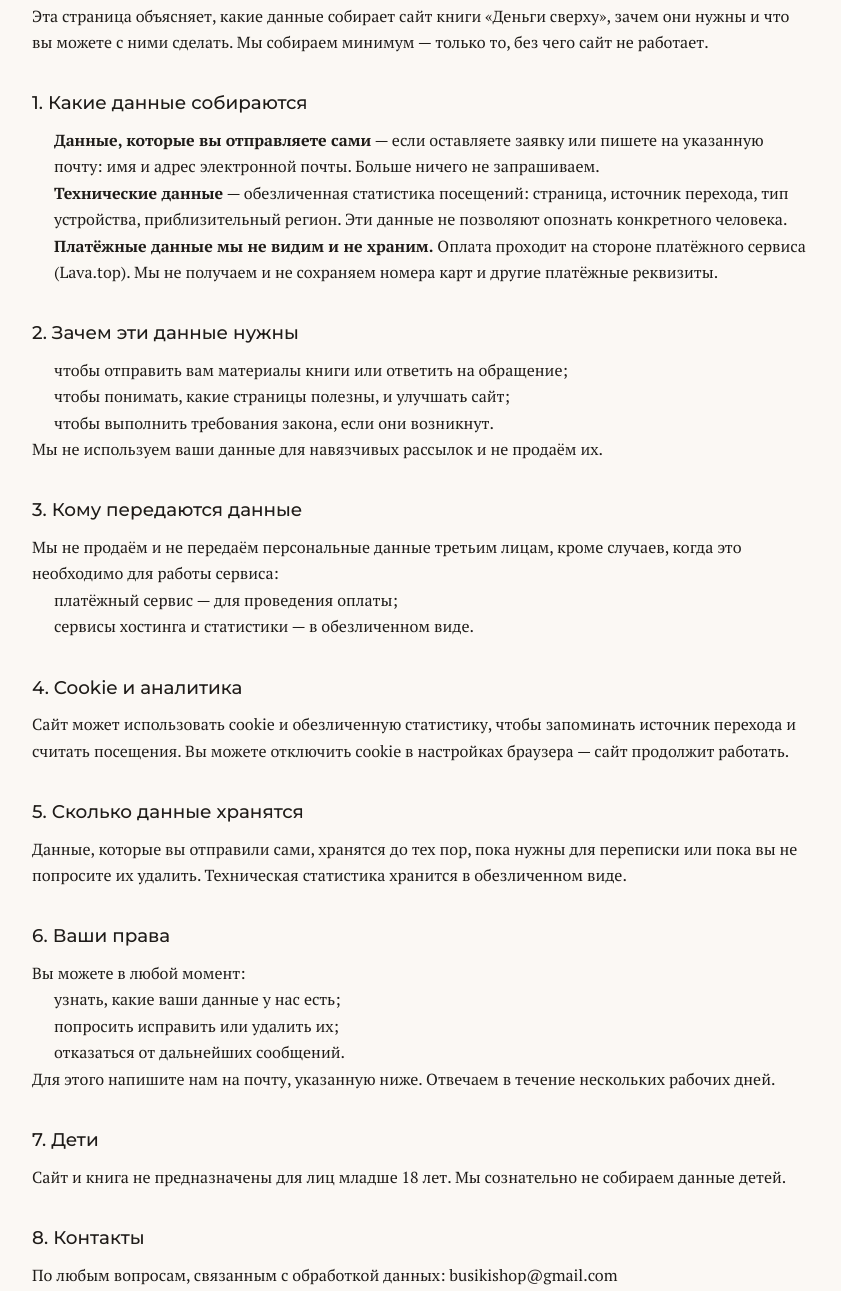
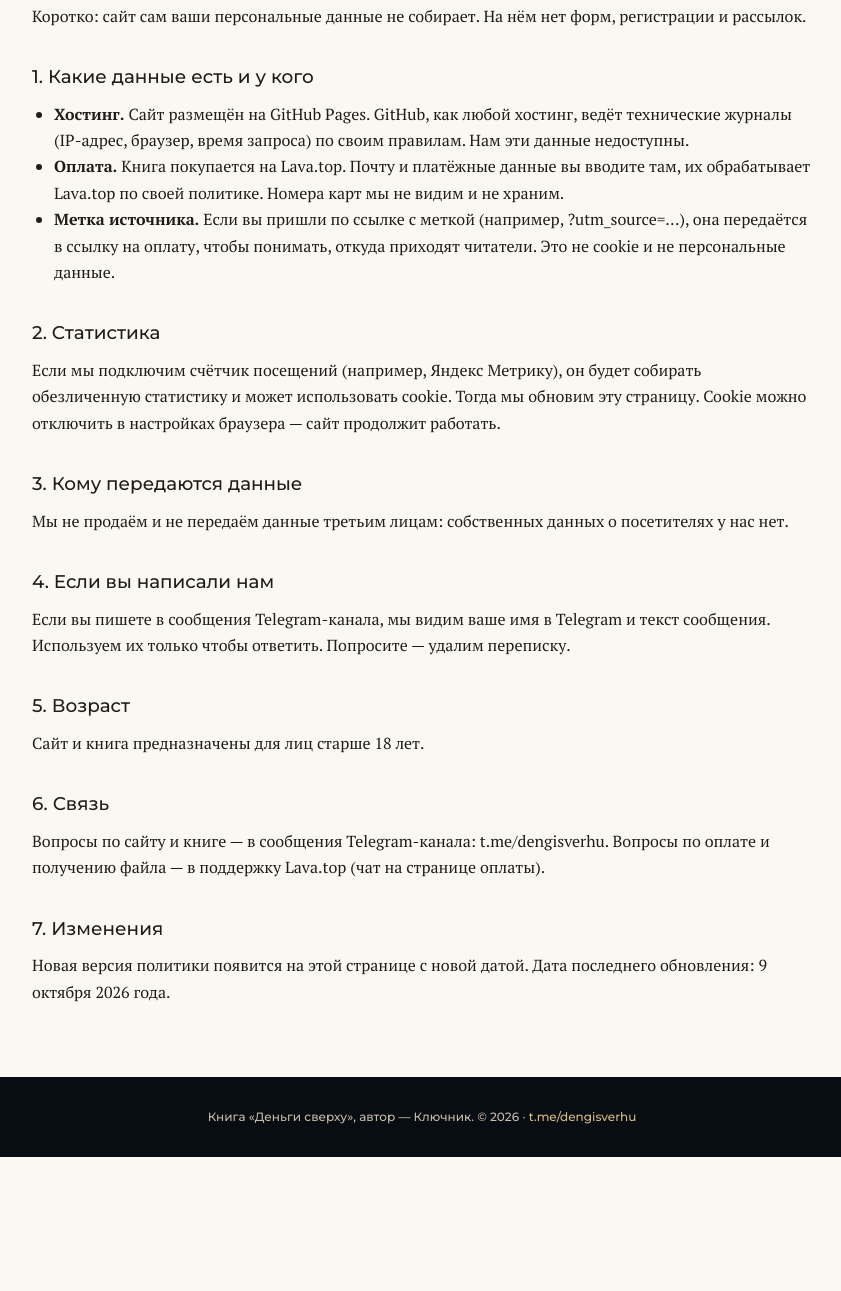
Before and after one commit to mralexod/dengi-sverhu, a plain HTML site: page privacy.html in a window 1280 px wide. Shown: the part 276-1567 px from the top of the page, without its empty margins (218-1059 px from the left). After the commit the page ends 1433 px from the top, so only its background shows below. Drawn offline with Linux system fonts and the light colour scheme.

Commit message:
Юр. страницы: контакт через Telegram, тексты по факту, ссылки закреплены в сборке

```diff
--- a/privacy.html
+++ b/privacy.html
@@ -36,53 +36,32 @@
   <h1>Политика конфиденциальности</h1>
   <p class="lead">Сайт книги «Деньги сверху» — mralexod.github.io/dengi-sverhu</p>
 
-  <p>Эта страница объясняет, какие данные собирает сайт книги «Деньги сверху», зачем они нужны и что вы можете с ними сделать. Мы собираем минимум — только то, без чего сайт не работает.</p>
+  <p>Коротко: сайт сам ваши персональные данные не собирает. На нём нет форм, регистрации и рассылок.</p>
 
-  <h2>1. Какие данные собираются</h2>
-  <ul>
-    <li><strong>Данные, которые вы отправляете сами</strong> — если оставляете заявку или пишете на указанную почту: имя и адрес электронной почты. Больше ничего не запрашиваем.</li>
-    <li><strong>Технические данные</strong> — обезличенная статистика посещений: страница, источник перехода, тип устройства, приблизительный регион. Эти данные не позволяют опознать конкретного человека.</li>
-    <li><strong>Платёжные данные мы не видим и не храним.</strong> Оплата проходит на стороне платёжного сервиса (Lava.top). Мы не получаем и не сохраняем номера карт и другие платёжные реквизиты.</li>
+  <h2>1. Какие данные есть и у кого</h2>
+  <ul style="list-style:disc">
+    <li><strong>Хостинг.</strong> Сайт размещён на GitHub Pages. GitHub, как любой хостинг, ведёт технические журналы (IP-адрес, браузер, время запроса) по своим правилам. Нам эти данные недоступны.</li>
+    <li><strong>Оплата.</strong> Книга покупается на Lava.top. Почту и платёжные данные вы вводите там, их обрабатывает Lava.top по своей политике. Номера карт мы не видим и не храним.</li>
+    <li><strong>Метка источника.</strong> Если вы пришли по ссылке с меткой (например, ?utm_source=…), она передаётся в ссылку на оплату, чтобы понимать, откуда приходят читатели. Это не cookie и не персональные данные.</li>
   </ul>
 
-  <h2>2. Зачем эти данные нужны</h2>
-  <ul>
-    <li>чтобы отправить вам материалы книги или ответить на обращение;</li>
-    <li>чтобы понимать, какие страницы полезны, и улучшать сайт;</li>
-    <li>чтобы выполнить требования закона, если они возникнут.</li>
-  </ul>
-  <p>Мы не используем ваши данные для навязчивых рассылок и не продаём их.</p>
+  <h2>2. Статистика</h2>
+  <p>Если мы подключим счётчик посещений (например, Яндекс Метрику), он будет собирать обезличенную статистику и может использовать cookie. Тогда мы обновим эту страницу. Cookie можно отключить в настройках браузера — сайт продолжит работать.</p>
 
   <h2>3. Кому передаются данные</h2>
-  <p>Мы не продаём и не передаём персональные данные третьим лицам, кроме случаев, когда это необходимо для работы сервиса:</p>
-  <ul>
-    <li>платёжный сервис — для проведения оплаты;</li>
-    <li>сервисы хостинга и статистики — в обезличенном виде.</li>
-  </ul>
+  <p>Мы не продаём и не передаём данные третьим лицам: собственных данных о посетителях у нас нет.</p>
 
-  <h2>4. Cookie и аналитика</h2>
-  <p>Сайт может использовать cookie и обезличенную статистику, чтобы запоминать источник перехода и считать посещения. Вы можете отключить cookie в настройках браузера — сайт продолжит работать.</p>
+  <h2>4. Если вы написали нам</h2>
+  <p>Если вы пишете в сообщения Telegram-канала, мы видим ваше имя в Telegram и текст сообщения. Используем их только чтобы ответить. Попросите — удалим переписку.</p>
 
-  <h2>5. Сколько данные хранятся</h2>
-  <p>Данные, которые вы отправили сами, хранятся до тех пор, пока нужны для переписки или пока вы не попросите их удалить. Техническая статистика хранится в обезличенном виде.</p>
+  <h2>5. Возраст</h2>
+  <p>Сайт и книга предназначены для лиц старше 18 лет.</p>
 
-  <h2>6. Ваши права</h2>
-  <p>Вы можете в любой момент:</p>
-  <ul>
-    <li>узнать, какие ваши данные у нас есть;</li>
-    <li>попросить исправить или удалить их;</li>
-    <li>отказаться от дальнейших сообщений.</li>
-  </ul>
-  <p>Для этого напишите нам на почту, указанную ниже. Отвечаем в течение нескольких рабочих дней.</p>
+  <h2>6. Связь</h2>
+  <p>Вопросы по сайту и книге — в сообщения Telegram-канала: <a href="https://t.me/dengisverhu?direct" target="_blank" rel="noopener">t.me/dengisverhu</a>. Вопросы по оплате и получению файла — в поддержку Lava.top (чат на странице оплаты).</p>
 
-  <h2>7. Дети</h2>
-  <p>Сайт и книга не предназначены для лиц младше 18 лет. Мы сознательно не собираем данные детей.</p>
-
-  <h2>8. Контакты</h2>
-  <p>По любым вопросам, связанным с обработкой данных: <a href="mailto:busikishop@gmail.com">busikishop@gmail.com</a></p>
-
-  <h2>9. Изменения</h2>
-  <p>Если политика изменится, новая версия появится на этой странице с новой датой. Дата последнего обновления: 9 октября 2026 года.</p>
+  <h2>7. Изменения</h2>
+  <p>Новая версия политики появится на этой странице с новой датой. Дата последнего обновления: 9 октября 2026 года.</p>
 </main>
 
 <footer class="bg-navy-deep py-8 text-center font-display text-xs text-on-navy-soft">Книга «Деньги сверху», автор — Ключник. © 2026 · <a href="https://t.me/dengisverhu" target="_blank" rel="noopener" class="text-gold-light hover:text-gold">t.me/dengisverhu</a></footer>
```
Also changed, not shown: terms.html (+2 -2 lines), 1 other file.
